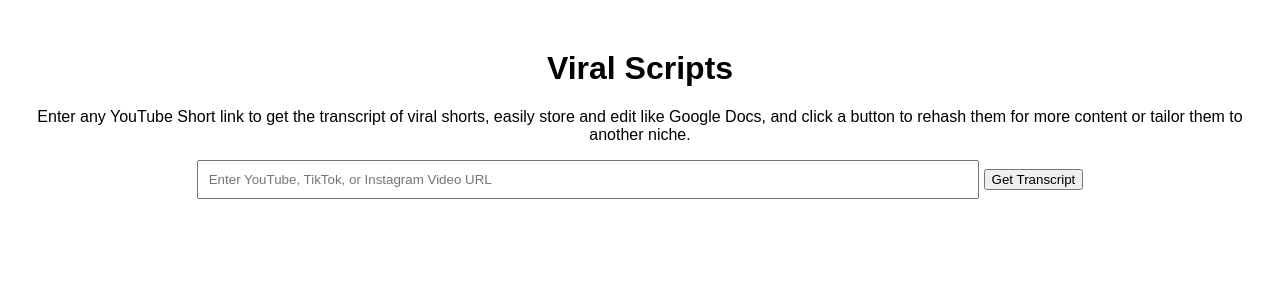
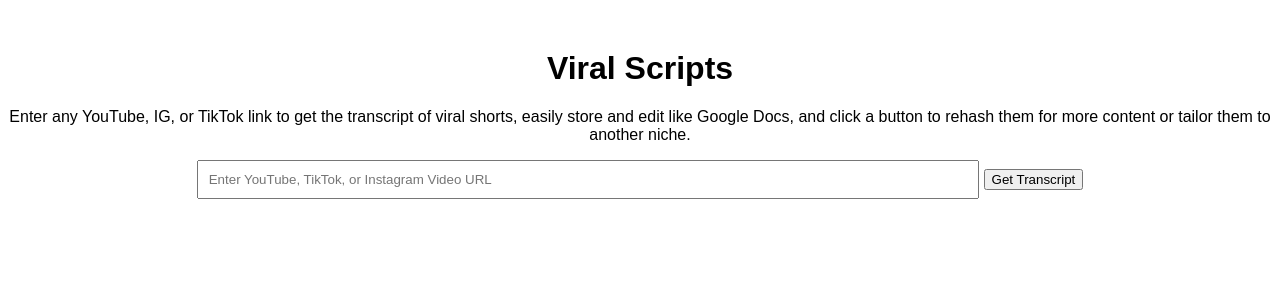
Before and after one commit to daniemagic/Viral-Scripts, a Flask app: page / in a window 1280 px wide. Shown: the top 300 px of the page. Run offline with Flask 3, Linux system fonts and the light colour scheme.

Commit message:
small change

```diff
--- a/templates/index.html
+++ b/templates/index.html
@@ -38,7 +38,7 @@
   <body>
     <div class="container">
       <h1>Viral Scripts</h1>
-      <p>Enter any YouTube Short link to get the transcript of viral shorts, easily store and edit like Google Docs, and click a button to rehash them for more content or tailor them to another niche.</p>
+      <p>Enter any YouTube, IG, or TikTok link to get the transcript of viral shorts, easily store and edit like Google Docs, and click a button to rehash them for more content or tailor them to another niche.</p>
 
       <!-- Fetch Transcript Form -->
       <form method="POST" action="/">
```
